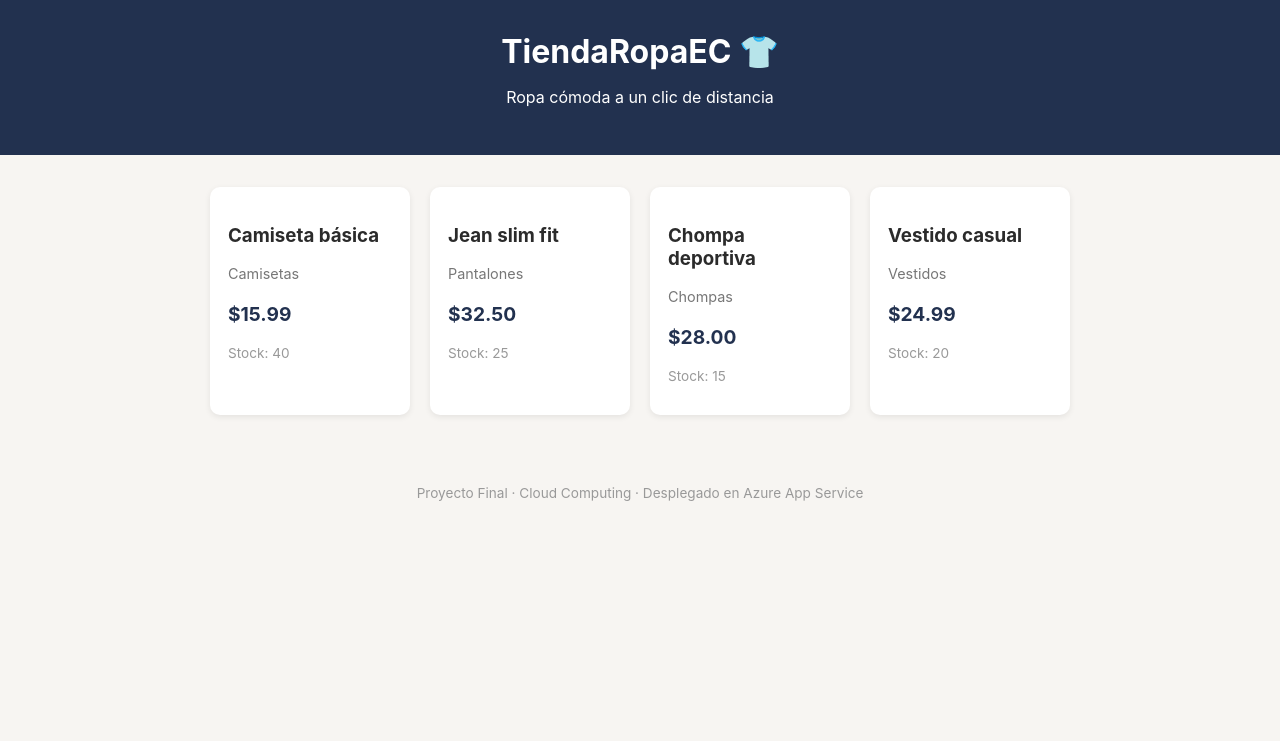
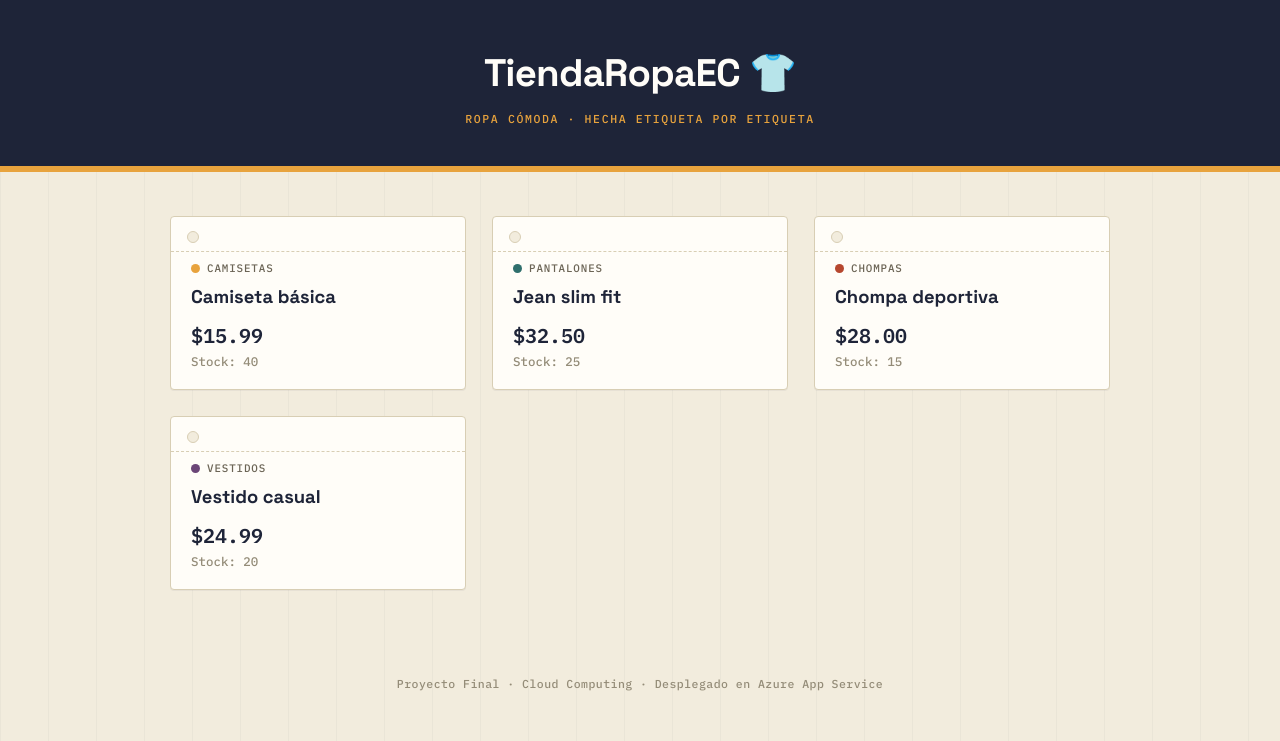
Before and after one commit to Crispro01/tienda-ropa-ec, a Flask app: page / in a window 1280 px wide. Shown: the top 741 px of the page. Run offline with Flask 3, Linux system fonts and the light colour scheme.

Commit message:
Rediseño visual de la tienda

```diff
--- a/static/style.css
+++ b/static/style.css
@@ -1,61 +1,232 @@
+@import url('https://fonts.googleapis.com/css2?family=Space+Grotesk:wght@500;700&family=Inter:wght@400;500;600&family=IBM+Plex+Mono:wght@500;600&display=swap');
+
+:root {
+    --paper: #F2ECDD;
+    --ink: #1E2438;
+    --thread: #FFFDF8;
+    --line: #D8CEB4;
+
+    --marigold: #E8A33D;
+    --teal: #2F6F6D;
+    --clay: #B6472F;
+    --plum: #6B4577;
+}
+
 * { box-sizing: border-box; }
 
 body {
-    font-family: -apple-system, Segoe UI, Roboto, sans-serif;
+    font-family: 'Inter', -apple-system, Segoe UI, Roboto, sans-serif;
     margin: 0;
-    background: #f7f5f2;
-    color: #2b2b2b;
+    background: var(--paper);
+    color: var(--ink);
+    background-image:
+        repeating-linear-gradient(90deg, rgba(30,36,56,0.035) 0 1px, transparent 1px 48px);
 }
 
 header {
-    background: #22314f;
-    color: white;
-    padding: 32px 24px;
+    background: var(--ink);
+    color: var(--thread);
+    padding: 48px 24px 40px;
     text-align: center;
+    border-bottom: 6px solid var(--marigold);
 }
 
-header h1 { margin: 0 0 8px 0; }
+header .wordmark {
+    font-family: 'Space Grotesk', sans-serif;
+    font-weight: 700;
+    font-size: 2.4rem;
+    letter-spacing: -0.02em;
+    margin: 0;
+    display: inline-flex;
+    align-items: center;
+    gap: 10px;
+}
+
+header .tagline {
+    font-family: 'IBM Plex Mono', monospace;
+    text-transform: uppercase;
+    letter-spacing: 0.14em;
+    font-size: 0.72rem;
+    color: var(--marigold);
+    margin: 14px 0 0 0;
+}
 
 main {
-    max-width: 900px;
-    margin: 32px auto;
+    max-width: 980px;
+    margin: 44px auto;
     padding: 0 20px;
 }
 
 .grid {
     display: grid;
-    grid-template-columns: repeat(auto-fill, minmax(200px, 1fr));
-    gap: 20px;
+    grid-template-columns: repeat(auto-fill, minmax(220px, 1fr));
+    gap: 26px;
 }
 
+/* --- Tarjeta estilo "etiqueta de ropa" --- */
 .card {
-    background: white;
-    border-radius: 10px;
-    padding: 18px;
+    --accent: var(--ink);
+    position: relative;
+    background: var(--thread);
+    border: 1px solid var(--line);
+    border-radius: 4px;
+    padding: 22px 20px 20px;
     text-decoration: none;
     color: inherit;
-    box-shadow: 0 2px 6px rgba(0,0,0,0.08);
-    transition: transform 0.15s ease;
+    box-shadow: 0 1px 0 rgba(30,36,56,0.05);
+    transition: transform 0.15s ease, box-shadow 0.15s ease;
 }
 
-.card:hover { transform: translateY(-4px); }
+.card::before {
+    /* hueco de cordón de la etiqueta */
+    content: "";
+    position: absolute;
+    top: 14px;
+    left: 16px;
+    width: 10px;
+    height: 10px;
+    border-radius: 50%;
+    background: var(--paper);
+    border: 1.5px solid var(--line);
+}
 
-.categoria { color: #777; font-size: 0.9em; }
-.precio { font-weight: bold; font-size: 1.2em; color: #22314f; }
-.stock { font-size: 0.85em; color: #999; }
+.card::after {
+    /* línea perforada bajo el hueco */
+    content: "";
+    position: absolute;
+    top: 34px;
+    left: 0;
+    right: 0;
+    border-top: 1.5px dashed var(--line);
+}
 
-.volver { display: inline-block; margin-bottom: 20px; color: #22314f; }
+.card:hover {
+    transform: translateY(-4px);
+    box-shadow: 0 10px 20px rgba(30,36,56,0.12);
+}
+
+.card[data-cat="Camisetas"] { --accent: var(--marigold); }
+.card[data-cat="Pantalones"] { --accent: var(--teal); }
+.card[data-cat="Chompas"] { --accent: var(--clay); }
+.card[data-cat="Vestidos"] { --accent: var(--plum); }
+
+.card .categoria {
+    margin: 22px 0 10px;
+    display: flex;
+    align-items: center;
+    gap: 7px;
+    font-family: 'IBM Plex Mono', monospace;
+    text-transform: uppercase;
+    letter-spacing: 0.08em;
+    font-size: 0.68rem;
+    color: #6b6455;
+}
+
+.card .categoria::before {
+    content: "";
+    width: 9px;
+    height: 9px;
+    border-radius: 50%;
+    background: var(--accent);
+    flex-shrink: 0;
+}
+
+.card h3 {
+    font-family: 'Space Grotesk', sans-serif;
+    font-size: 1.15rem;
+    margin: 0 0 14px;
+    line-height: 1.25;
+}
+
+.precio {
+    font-family: 'IBM Plex Mono', monospace;
+    font-weight: 600;
+    font-size: 1.25rem;
+    color: var(--ink);
+    margin: 0 0 4px;
+}
+
+.stock {
+    font-family: 'IBM Plex Mono', monospace;
+    font-size: 0.78rem;
+    color: #948c78;
+    margin: 0;
+}
+
+.volver {
+    display: inline-flex;
+    align-items: center;
+    gap: 6px;
+    margin-bottom: 24px;
+    color: var(--ink);
+    font-family: 'IBM Plex Mono', monospace;
+    font-size: 0.85rem;
+    text-decoration: none;
+    border-bottom: 1px solid var(--line);
+    padding-bottom: 2px;
+}
+
+.volver:hover { border-color: var(--ink); }
 
 .detalle {
-    background: white;
-    padding: 28px;
-    border-radius: 10px;
-    box-shadow: 0 2px 6px rgba(0,0,0,0.08);
+    position: relative;
+    background: var(--thread);
+    border: 1px solid var(--line);
+    border-radius: 4px;
+    padding: 40px 36px 32px;
+    max-width: 420px;
+}
+
+.detalle::before {
+    content: "";
+    position: absolute;
+    top: 18px;
+    left: 20px;
+    width: 12px;
+    height: 12px;
+    border-radius: 50%;
+    background: var(--paper);
+    border: 1.5px solid var(--line);
+}
+
+.detalle::after {
+    content: "";
+    position: absolute;
+    top: 42px;
+    left: 0;
+    right: 0;
+    border-top: 1.5px dashed var(--line);
+}
+
+.detalle h2 {
+    font-family: 'Space Grotesk', sans-serif;
+    font-size: 1.7rem;
+    margin: 26px 0 18px;
+}
+
+.detalle .categoria {
+    font-family: 'IBM Plex Mono', monospace;
+    text-transform: uppercase;
+    letter-spacing: 0.08em;
+    font-size: 0.7rem;
+    color: #6b6455;
+    margin: 0 0 18px;
+}
+
+.detalle .precio {
+    font-size: 1.6rem;
+    margin-bottom: 8px;
+}
+
+.detalle .stock {
+    font-size: 0.85rem;
 }
 
 footer {
     text-align: center;
-    padding: 24px;
-    color: #999;
-    font-size: 0.85em;
+    padding: 30px 20px 40px;
+    color: #948c78;
+    font-family: 'IBM Plex Mono', monospace;
+    font-size: 0.72rem;
+    letter-spacing: 0.04em;
 }
--- a/templates/index.html
+++ b/templates/index.html
@@ -7,16 +7,16 @@
 </head>
 <body>
     <header>
-        <h1>TiendaRopaEC 👕</h1>
-        <p>Ropa cómoda a un clic de distancia</p>
+        <p class="wordmark">TiendaRopaEC 👕</p>
+        <p class="tagline">Ropa cómoda · Hecha etiqueta por etiqueta</p>
     </header>
 
     <main>
         <div class="grid">
             {% for producto in productos %}
-            <a class="card" href="{{ url_for('detalle_producto', producto_id=producto.id) }}">
+            <a class="card" data-cat="{{ producto.categoria }}" href="{{ url_for('detalle_producto', producto_id=producto.id) }}">
+                <p class="categoria">{{ producto.categoria }}</p>
                 <h3>{{ producto.nombre }}</h3>
-                <p class="categoria">{{ producto.categoria }}</p>
                 <p class="precio">${{ "%.2f"|format(producto.precio) }}</p>
                 <p class="stock">Stock: {{ producto.stock }}</p>
             </a>
--- a/templates/producto.html
+++ b/templates/producto.html
@@ -7,14 +7,14 @@
 </head>
 <body>
     <header>
-        <h1>TiendaRopaEC 👕</h1>
+        <p class="wordmark">TiendaRopaEC 👕</p>
     </header>
 
     <main>
         <a class="volver" href="{{ url_for('home') }}">← Volver a la tienda</a>
-        <div class="detalle">
+        <div class="detalle" data-cat="{{ producto.categoria }}">
+            <p class="categoria">{{ producto.categoria }}</p>
             <h2>{{ producto.nombre }}</h2>
-            <p class="categoria">Categoría: {{ producto.categoria }}</p>
             <p class="precio">${{ "%.2f"|format(producto.precio) }}</p>
             <p class="stock">Disponibles: {{ producto.stock }} unidades</p>
         </div>
```
